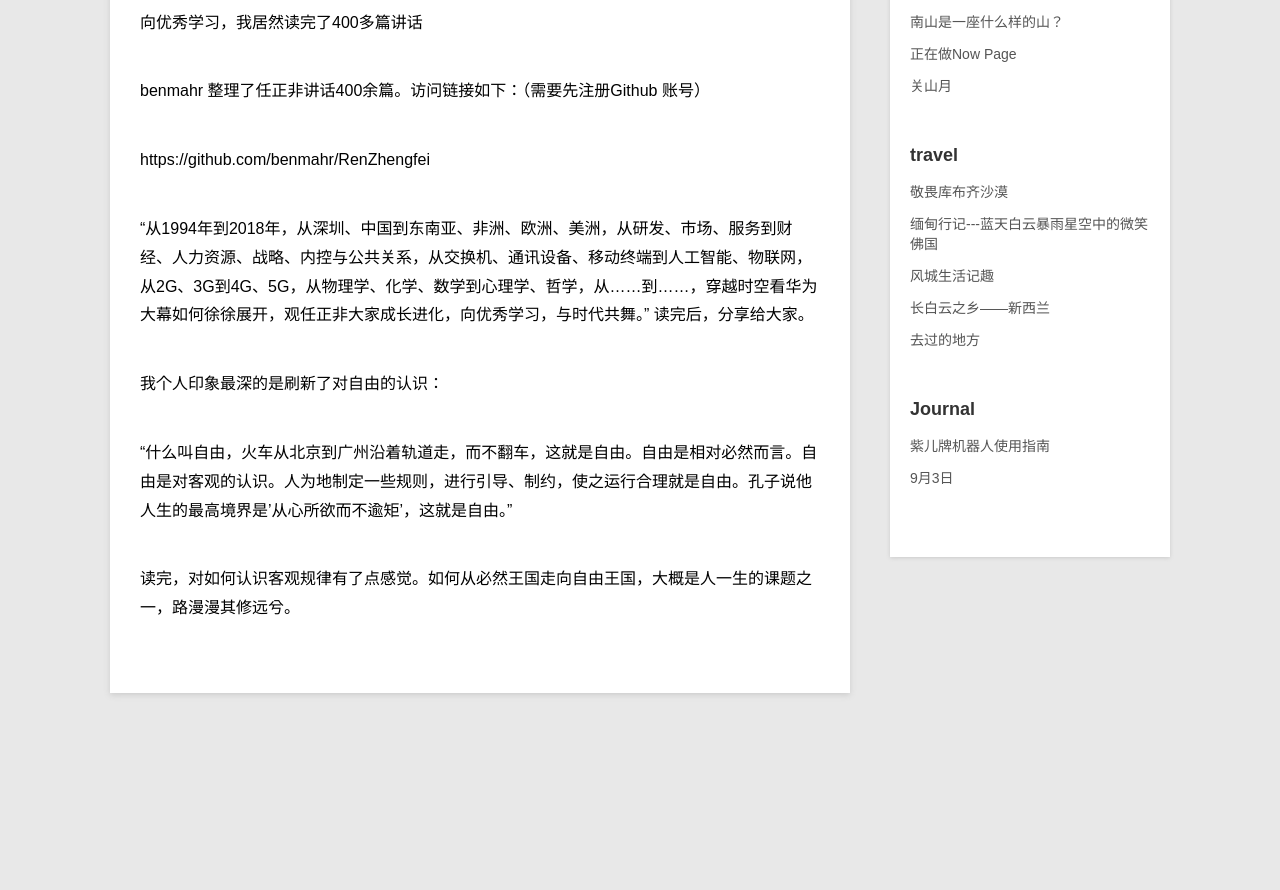
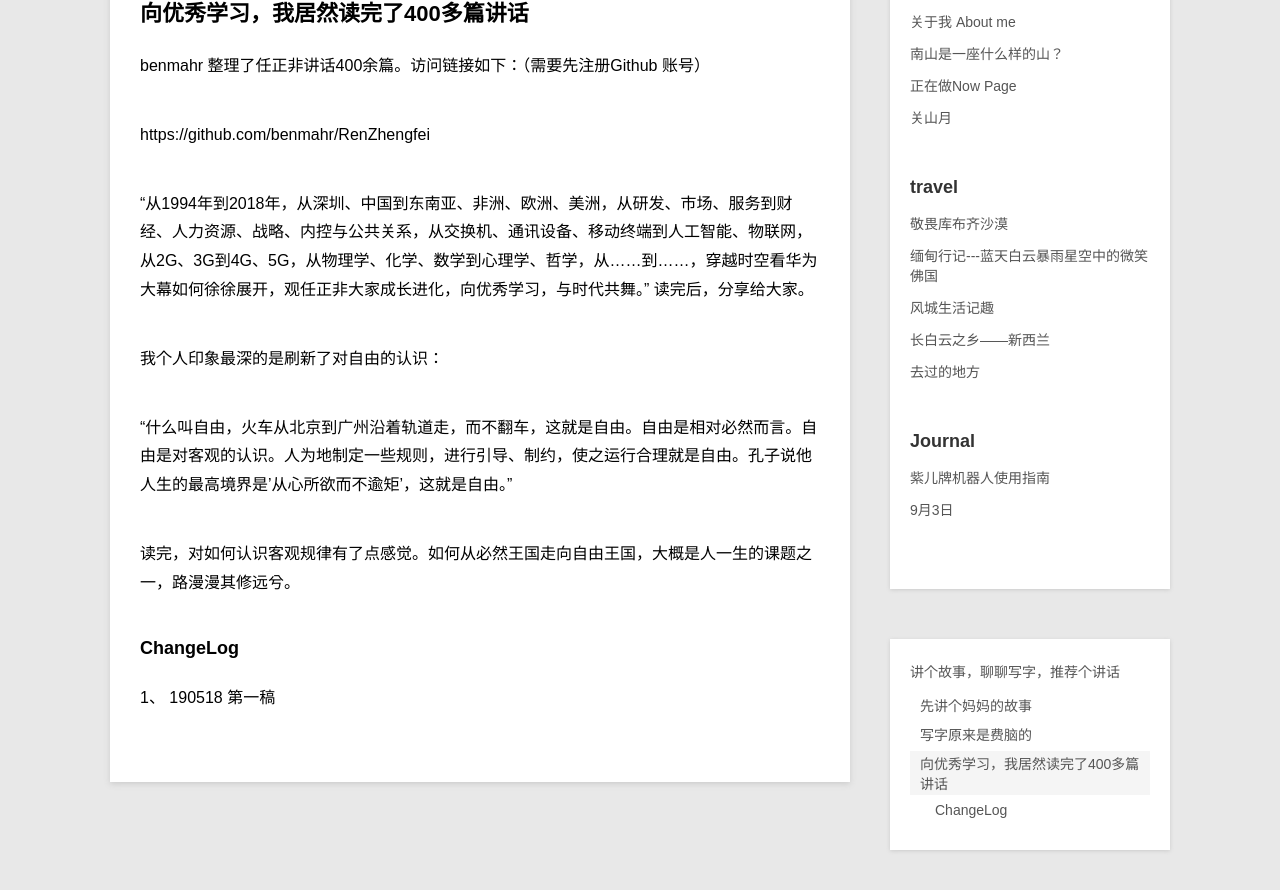
Before and after one commit to violettianjie/violettianjie.github.io, a Jekyll site: the page built from _posts/blog/2019-05-18-xiezi.md, in a window 1280 px wide and 900 px high, scrolled down 1115 px. Shown: the top 890 px of the window. Built offline with Jekyll 4.4.1, drawn with Linux system fonts in a browser that asks for light colours; our own code applies the rules of GitHub Pages for plain Markdown files; before the commit the page ends 1888 px from its top, so only the background shows below that; some of the changed text lies outside the part shown.

Commit message:
Update 2019-05-18-xiezi.md

```diff
--- a/_posts/blog/2019-05-18-xiezi.md
+++ b/_posts/blog/2019-05-18-xiezi.md
@@ -1,6 +1,12 @@
+---
+layout: post
+title: "讲个故事，聊聊写字，推荐个讲话"
+description: " 故事 写字 及讲话"
+category: blog
+---
 
 
-先讲个妈妈的故事
+## 先讲个妈妈的故事
 
 
 
@@ -18,7 +24,7 @@
 
 
 
-写字原来是费脑的
+## 写字原来是费脑的
 
 
 
@@ -26,7 +32,7 @@
 
 
 
-向优秀学习，我居然读完了400多篇讲话
+## 向优秀学习，我居然读完了400多篇讲话
 
 
 
@@ -48,3 +54,6 @@ https://github.com/benmahr/RenZhengfei
 
 
 读完，对如何认识客观规律有了点感觉。如何从必然王国走向自由王国，大概是人一生的课题之一，路漫漫其修远兮。
+
+### ChangeLog
+1、 190518 第一稿
```
